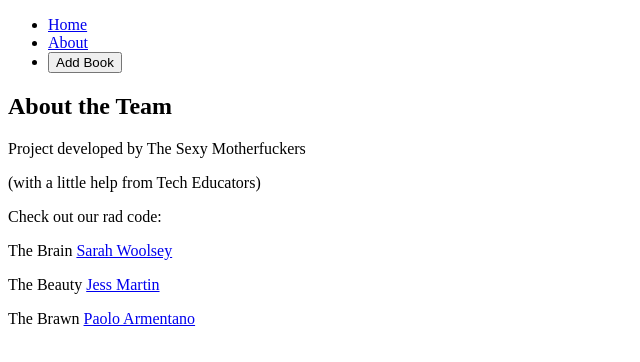
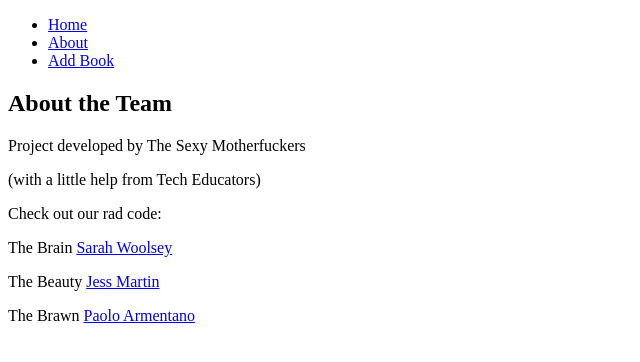
Before and after one commit to JessMMartin/can-of-books, a React (Create React App) app in the folder client/: page /about in a window 1280 px wide. Shown: the top 362 px of the page, without its empty margins (0-640 px from the left). Built offline with nearby package versions, Linux system fonts and the light colour scheme.

Commit message:
completed lab 12

```diff
--- a/client/src/App.js
+++ b/client/src/App.js
@@ -23,15 +23,14 @@ const App = () => {
             <Link to="/about">About</Link>
           </li>
           <li>
-            <AddBookButton handleAddBookClick={handleAddBookClick} />
-          </li>
+          <Link to="/create">Add Book</Link>          </li>
         </ul>
       </nav>
 
       <Routes>
         <Route exact path="/" element={<BestBooks />} />
         <Route path="/about" element={<About />} />
-        {showForm && <Route path="/create" element={<CreateBookForm showForm={showForm} setShowForm={setShowForm} />} />}
+        <Route path="/create" element={<CreateBookForm showForm={showForm} setShowForm={setShowForm} />} />
       </Routes>
     </Router>
   );
--- a/client/src/Components/Bestbooks.js
+++ b/client/src/Components/Bestbooks.js
@@ -26,6 +26,8 @@ const BestBooks = () => {
             <li key={book._id}>
               <h2>{book.title}</h2>
               <p>Author: {book.author}</p>
+              <p>{book.description}</p>
+              <p>{book.status}</p>
             </li>
           ))}
         </ul>
```
